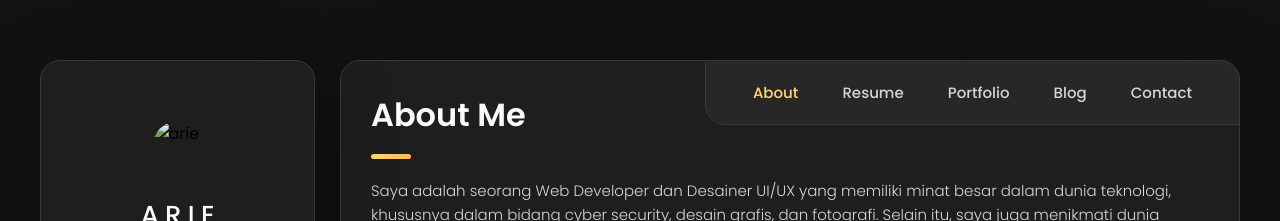
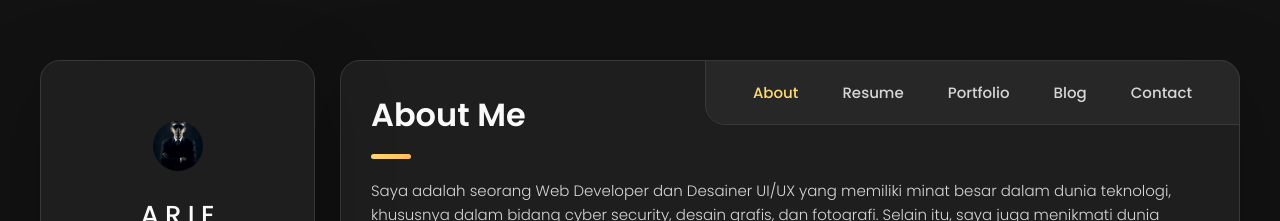
Before and after one commit to arie-arh/Myportofolio, a plain HTML site: page index.html in a window 1280 px wide. Shown: the top 221 px of the page. Drawn offline with nearby package versions, Linux system fonts and the light colour scheme.

Commit message:
Update avatar image source in index.html

```diff
--- a/index.html
+++ b/index.html
@@ -52,7 +52,7 @@
       <div class="sidebar-info">
 
         <figure class="avatar-box">
-          <img src="./assets/images/my-avatar.jpg" alt="arie">
+          <img src="./assets/images/avatar-saya.jpg" alt="arie">
         </figure>
 
         <div class="info-content">
```
